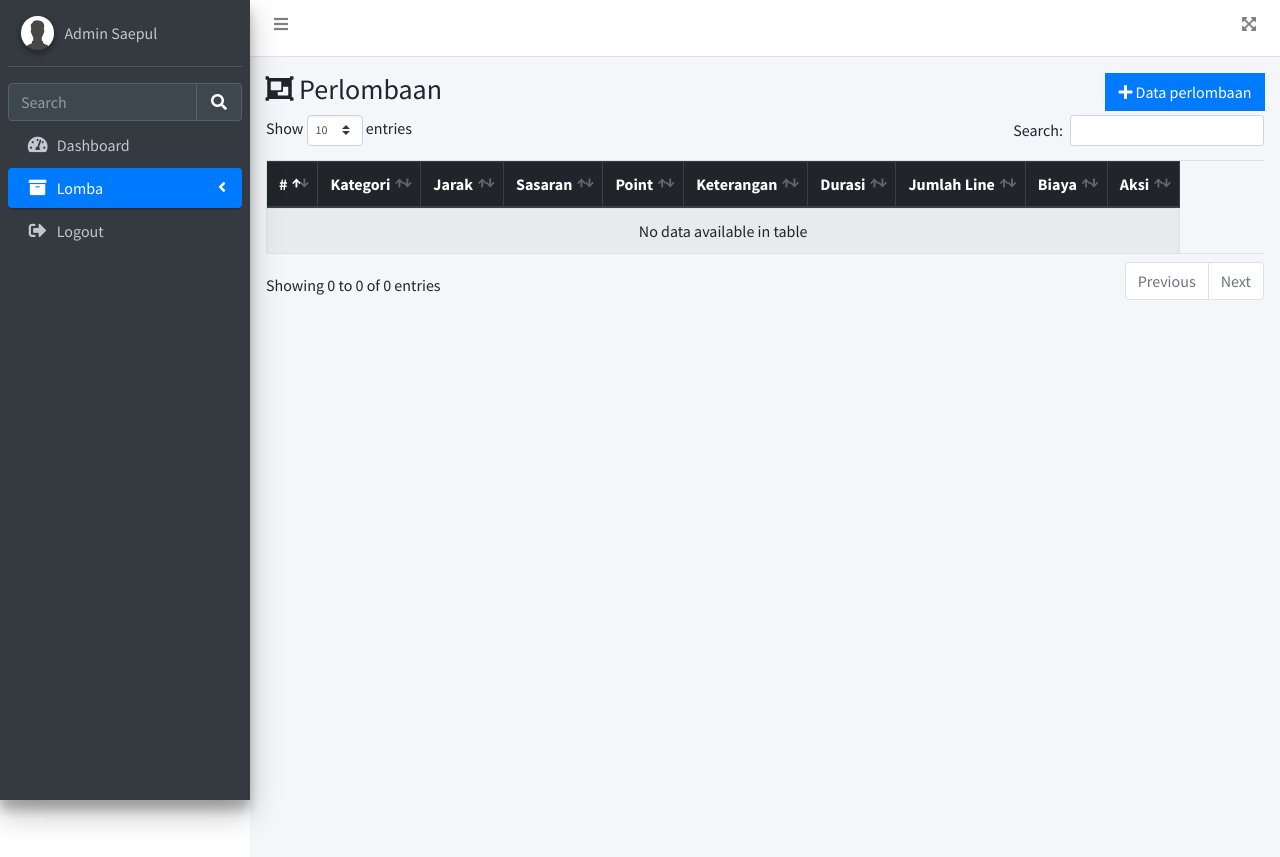
After one commit to anwarsaepul/aplikasilomba, a CodeIgniter app: page /database/perlombaan in a window 1280 px wide. The commit adds this page. Run offline with CodeIgniter, Linux system fonts and the light colour scheme; a user stored in the database is signed in; data comes from the database, SQL or seed files in the repository; data that the repository does not hold is empty.

Commit message:
Menambahkan pembayaran & update data lomba

```diff
--- /dev/null
+++ b/application/controllers/Perlombaan.php
@@ -0,0 +1,88 @@
+<?php
+
+class Perlombaan extends CI_Controller
+{
+    function __construct()
+    {
+        parent::__construct();
+        flashData();
+        checklogin();
+        $this->load->model(['perlombaan_model', 'kategori_model', 'jarak_model', 'sasaran_model']);
+    }
+
+    function index()
+    {
+        $data['row'] = $this->perlombaan_model->tampilItem();
+        $this->template->load('template', 'lomba/perlombaan/perlombaan_data', $data);
+    }
+
+    function add()
+    {
+        $perlombaan = new stdClass();
+        $perlombaan->perlombaan_id        = null;
+        $perlombaan->perlombaan_sasaran   = null;
+        $perlombaan->kategori_id         = null;
+        $perlombaan->jarak_id            = null;
+        $perlombaan->sasaran_id          = null;
+        $perlombaan->point               = null;
+        $perlombaan->keterangan          = null;
+        $perlombaan->durasi              = null;
+        $perlombaan->jumlah_line         = null;
+        $perlombaan->biaya               = null;
+
+        $query_kategori = $this->kategori_model->get();
+        $query_jarak    = $this->jarak_model->get();
+        $query_sasaran  = $this->sasaran_model->get();
+
+        $data = array(
+            'page'      => 'Add',
+            'kategori'  => $query_kategori,
+            'jarak'     => $query_jarak,
+            'sasaran'   => $query_sasaran,
+            'row'       => $perlombaan
+        );
+
+        $this->template->load('template', 'lomba/perlombaan/perlombaan_form', $data);
+    }
+
+
+    public function edit($id)
+    {
+        $query = $this->perlombaan_model->get($id);
+        if ($query->num_rows() > 0) {
+            $perlombaan = $query->row();
+            $query_kategori = $this->kategori_model->get();
+            $query_jarak    = $this->jarak_model->get();
+            $query_sasaran  = $this->sasaran_model->get();
+
+            $data = array(
+                'page'      => 'Edit',
+                'row'       => $perlombaan,
+                'kategori'  => $query_kategori,
+                'jarak'     => $query_jarak,
+                'sasaran'   => $query_sasaran,
+            );
+            $this->template->load('template', 'lomba/perlombaan/perlombaan_form', $data);
+        } else {
+            tampil_error($lokasi = 'perlombaan');
+        }
+    }
+
+    function process()
+    {
+        $post = $this->input->post(null, TRUE);
+        if (isset($_POST['Add'])) {
+            $this->perlombaan_model->add($post);
+            tampil_simpan($lokasi = 'perlombaan');
+        } elseif (isset($_POST['Edit'])) {
+            $this->perlombaan_model->edit($post);
+            tampil_edit($lokasi = 'perlombaan');
+        }
+    }
+
+    function del($id)
+    {
+        $this->perlombaan_model->del($id);
+        tampil_hapus($lokasi = 'perlombaan');
+    }
+}
--- a/application/helpers/fungsi_helper.php
+++ b/application/helpers/fungsi_helper.php
@@ -163,3 +163,8 @@ function tampil_simpan($lokasi)
     </script>
 <?php
 }
+
+function indo_currency($nominal)
+{
+    return $result = "Rp " . number_format($nominal, 2, ',', '.');
+}
--- a/application/libraries/Session_id.php
+++ b/application/libraries/Session_id.php
@@ -52,19 +52,4 @@ class Session_id
         return $this->ci->sale_model->gettransaksihariini($id)->num_rows();
     }
 
-
-    function PdfGenerator($html, $filename, $paper, $orientation)
-    {
-        $dompdf = new Dompdf\Dompdf();
-        $dompdf->loadHtml($html);
-
-        // (Optional) Setup the paper size and orientation
-        $dompdf->setPaper($paper, $orientation);
-
-        // Render the HTML as PDF
-        $dompdf->render();
-
-        // Output the generated PDF to Browser
-        $dompdf->stream($filename, array('Attachment' => 0));
-    }
 }
--- a/application/models/Penilaian_model.php
+++ b/application/models/Perlombaan_model.php
@@ -1,26 +1,26 @@
 <?php defined('BASEPATH') or exit('No direct script access allowed');
 
-class Penilaian_model extends CI_Model
+class Perlombaan_model extends CI_Model
 {
     function get($id = null)
     {
-        $this->db->from('t_penilaian');
+        $this->db->from('t_perlombaan');
         if ($id != null) {
-            $this->db->where('penilaian_id', $id);
+            $this->db->where('perlombaan_id', $id);
         }
         return $query = $this->db->get();
     }
 
     function tampilItem($id = null)
     {
-        $this->db->select('t_penilaian.*, nama_kategori, jarak_sasaran, nama_sasaran');
-        $this->db->from('t_penilaian');
+        $this->db->select('t_perlombaan.*, nama_kategori, jarak_sasaran, nama_sasaran');
+        $this->db->from('t_perlombaan');
         // 'table yg ingin di joinkan', 'tabel yang sama = tabel yang sama'
-        $this->db->join('t_kategori', 't_kategori.kategori_id = t_penilaian.kategori_id');
-        $this->db->join('t_jarak', 't_jarak.jarak_id = t_penilaian.jarak_id');
-        $this->db->join('t_sasaran', 't_sasaran.sasaran_id = t_penilaian.sasaran_id');
+        $this->db->join('t_kategori', 't_kategori.kategori_id = t_perlombaan.kategori_id');
+        $this->db->join('t_jarak', 't_jarak.jarak_id = t_perlombaan.jarak_id');
+        $this->db->join('t_sasaran', 't_sasaran.sasaran_id = t_perlombaan.sasaran_id');
         if ($id != null) {
-            $this->db->where('penilaian_id', $id);
+            $this->db->where('perlombaan_id', $id);
         }
         return $query = $this->db->get();
     }
@@ -36,8 +36,9 @@ class Penilaian_model extends CI_Model
             'keterangan'    => $post['keterangan'],
             'durasi'        => $post['durasi'],
             'jumlah_line'   => $post['line'],
+            'biaya'         => $post['biaya'],
         ];
-        $this->db->insert('t_penilaian', $params);
+        $this->db->insert('t_perlombaan', $params);
     }
 
     function edit($post)
@@ -51,42 +52,42 @@ class Penilaian_model extends CI_Model
             'keterangan'    => $post['keterangan'],
             'durasi'        => $post['durasi'],
             'jumlah_line'   => $post['line'],
+            'biaya'         => $post['biaya'],
             'updated'       => date('Y-m-d H:i:s'),
         ];
-        $this->db->where('penilaian_id', $post['id']);
-        $this->db->update('t_penilaian', $params);
+        $this->db->where('perlombaan_id', $post['id']);
+        $this->db->update('t_perlombaan', $params);
     }
 
     function check_kode_product($code, $id = null)
     {
-        $this->db->from('p_penilaian');
+        $this->db->from('p_perlombaan');
         $this->db->where('kode_product', $code);
         if ($id != null) {
-            $this->db->where('penilaian_id !=', $id);
+            $this->db->where('perlombaan_id !=', $id);
         }
-            return $query =  $this->db->get();
+        return $query =  $this->db->get();
     }
 
     function del($id)
     {
-        $this->db->where('penilaian_id', $id);
-        $this->db->delete('t_penilaian');
+        $this->db->where('perlombaan_id', $id);
+        $this->db->delete('t_perlombaan');
     }
 
     function update_stock_in($data)
     {
         $qty    = $data['qty'];
-        $id     = $data['penilaian_id'];
-        $sql = "UPDATE p_penilaian SET stock = stock + '$qty' WHERE penilaian_id = '$id'";
+        $id     = $data['perlombaan_id'];
+        $sql = "UPDATE p_perlombaan SET stock = stock + '$qty' WHERE perlombaan_id = '$id'";
         $this->db->query($sql);
     }
 
     function update_stock_out($data)
     {
         $qty    = $data['qty'];
-        $id     = $data['penilaian_id'];
-        $sql = "UPDATE p_penilaian SET stock = stock - '$qty' WHERE penilaian_id = '$id'";
+        $id     = $data['perlombaan_id'];
+        $sql = "UPDATE p_perlombaan SET stock = stock - '$qty' WHERE perlombaan_id = '$id'";
         $this->db->query($sql);
     }
-
 }
--- a/application/views/lomba/jarak/jarak_form.php
+++ b/application/views/lomba/jarak/jarak_form.php
@@ -2,7 +2,7 @@
 <section class="content">
     <div class="box">
         <div class="box-header">
-            <div class="col-sm pt-3">
+            <div class="col-sm mb-5 pt-3">
                 <div class="float-left">
                     <h3><i class="nav-icon fa fa-object-group"></i> Jarak Sasaran</h3>
                 </div>
@@ -14,7 +14,7 @@
         </div>
         <div class="box-body">
             <div class="box">
-                <div class="col-md-6 mx-auto col-md-offset-6">
+                <div class="col-sm-6 mx-auto col-md-offset-6">
                     <form action="<?= base_url('jarak/process') ?>" method="POST">
                         <div class="form-group">
                             <h3 class="box-title text-center"><?= ucfirst($page) ?> Data Jarak Sasaran</h3>
--- a/application/views/lomba/kategori/kategori_form.php
+++ b/application/views/lomba/kategori/kategori_form.php
@@ -2,11 +2,11 @@
 <section class="content">
     <div class="box">
         <div class="box-header">
-            <div class="col-sm pt-3">
-                <div class="float-sm-left">
+            <div class="col-sm mb-5 pt-3">
+                <div class="float-left">
                     <h3><i class="nav-icon fa fa-object-group"></i> Kategori</h3>
                 </div>
-                <div class="float-sm-right">
+                <div class="float-right">
                     <a href="<?= base_url('kategori') ?>" class="btn btn-warning btn-flat"><i class="nav-icon fa fa-undo"></i> Back
                     </a>
                 </div>
--- a/application/views/lomba/penilaian/penilaian_data.php
+++ b/application/views/lomba/perlombaan/perlombaan_data.php
@@ -3,15 +3,17 @@
     <div class="box">
         <div class="box-header">
             <div class="col-sm pt-3">
-                <ol class="float-sm-right">
-                    <a href="<?= base_url('penilaian/add') ?>" class="btn btn-primary btn-flat"><i class="fa fa-plus"></i> Tambah Penilaian
+                <div class="float-left">
+                    <h3><i class="nav-icon fa fa-object-group"></i> Perlombaan</h3>
+                </div>
+                <div class="float-right">
+                    <a href="<?= base_url('perlombaan/add') ?>" class="btn btn-primary btn-flat"><i class="fa fa-plus"></i> Data perlombaan
                     </a>
-                </ol>
-                <h3><i class="nav-icon fa fa-object-group"></i> Penilaian</h3>
+                </div>
             </div>
         </div>
-        <div class="box-body table-responsive">
-            <table class="table table-bordered text-center table-striped" id="table1">
+        <div class="box-body table-responsive pl-2 pr-2">
+            <table class="table table-bordered table-responsive text-center table-striped" id="table1">
                 <thead class="thead-dark">
                     <tr>
                         <th>#</th>
@@ -21,7 +23,8 @@
                         <th>Point</th>
                         <th>Keterangan</th>
                         <th>Durasi</th>
-                        <th>jumlah Line</th>
+                        <th>Jumlah Line</th>
+                        <th>Biaya</th>
                         <th>Aksi</th>
                     </tr>
                 </thead>
@@ -37,18 +40,15 @@
                             <td><?= $data->keterangan ?></td>
                             <td><?= $data->durasi ?> Menit</td>
                             <td><?= $data->jumlah_line ?></td>
-                            <td class="text-center" width="150px">
-                                <a href="<?= base_url('penilaian/edit/' . $data->penilaian_id) ?>" class="btn btn-primary btn-xs"><i class="fa fa-edit"></i>Update</a>
-                                <a href="<?= base_url('penilaian/del/' . $data->penilaian_id) ?>" class="btn btn-danger btn-xs" id="tmblhps"><i class="fa fa-trash"></i>Delete</a>
+                            <td><?= indo_currency($data->biaya) ?></td>
+                            <td>
+                                <a href="<?= base_url('perlombaan/edit/' . $data->perlombaan_id) ?>" class="btn btn-primary btn-xs mb-2"><i class="fa fa-edit"></i>Update</a>
+                                <a href="<?= base_url('perlombaan/del/' . $data->perlombaan_id) ?>" class="btn btn-danger btn-xs mb-2" id="tmblhps"><i class="fa fa-trash"></i>Delete</a>
                             </td>
                         </tr>
-
                     <?php } ?>
                 </tbody>
             </table>
         </div>
     </div>
 </section>
-<!-- <script>
-  window.addEventListener("load", window.print());
-</script> -->
--- a/application/views/lomba/sasaran/sasaran_form.php
+++ b/application/views/lomba/sasaran/sasaran_form.php
@@ -2,11 +2,11 @@
 <section class="content">
     <div class="box">
         <div class="box-header">
-            <div class="col-sm pt-3">
-                <div class="float-sm-left">
+            <div class="col-sm mb-5 pt-3">
+                <div class="float-left">
                     <h3><i class="nav-icon fa fa-object-group"></i> Sasaran</h3>
                 </div>
-                <div class="float-sm-right">
+                <div class="float-right">
                     <a href="<?= base_url('sasaran') ?>" class="btn btn-warning btn-flat"><i class="nav-icon fa fa-undo"></i> Back
                     </a>
                 </div>
--- a/application/views/template.php
+++ b/application/views/template.php
@@ -4,7 +4,7 @@
 <head>
   <meta charset="utf-8">
   <meta name="viewport" content="width=device-width, initial-scale=1">
-  <title>My POS</title>
+  <title>My Aplikasi</title>
   <!-- Google Font: Source Sans Pro -->
   <link rel="stylesheet" href="https://fonts.googleapis.com/css?family=Source+Sans+Pro:300,400,400i,700&display=fallback">
   <!-- Font Awesome -->
@@ -84,7 +84,7 @@
               <?= $this->uri->segment(1) == 'kategori' ||
                 $this->uri->segment(1) == 'jarak' ||
                 $this->uri->segment(1) == 'sasaran' ||
-                $this->uri->segment(1) == 'penilaian' ? 'active' : '' ?>">
+                $this->uri->segment(1) == 'perlombaan' ? 'active' : '' ?>">
                 <i class="nav-icon fa fa-archive"></i>
                 <p>
                   Lomba
@@ -111,9 +111,9 @@
                   </a>
                 </li>
                 <li class="nav-item">
-                  <a href="<?= base_url('penilaian') ?>" class="nav-link <?= $this->uri->segment(1) == 'penilaian' ? 'active' : '' ?>">
+                  <a href="<?= base_url('perlombaan') ?>" class="nav-link <?= $this->uri->segment(1) == 'perlombaan' ? 'active' : '' ?>">
                     <i class="far fa-circle nav-icon"></i>
-                    <p>Penilaian</p>
+                    <p>Perlombaan</p>
                   </a>
                 </li>
               </ul>
```
Also changed, not shown: application/controllers/Penilaian.php (deleted, +0 -88 lines), application/views/lomba/jarak/jarak_data.php (+4 -4 lines), application/views/lomba/kategori/kategori_data.php (+5 -5 lines), application/views/lomba/perlombaan/perlombaan_form.php (renamed from application/views/lomba/penilaian/penilaian_form.php, +14 -8 lines), application/views/lomba/sasaran/sasaran_data.php (+5 -5 lines).
